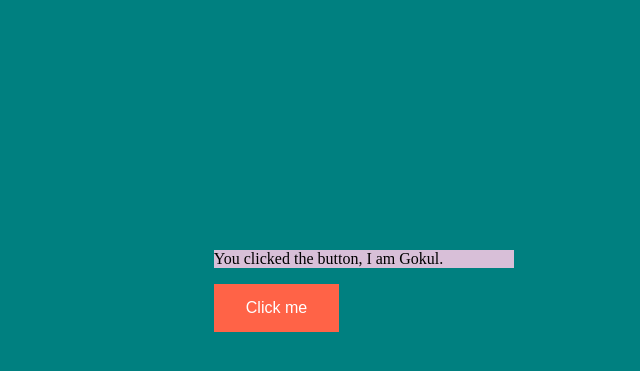
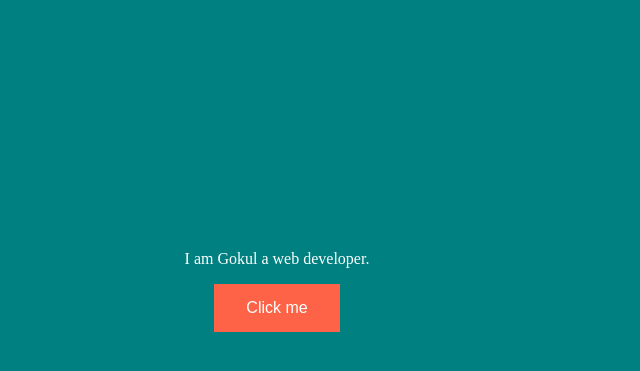
Before and after one commit to gokulsparrow/intern-project1, a plain HTML site: page index.html in a window 1280 px wide. Both pictures are taken after a click on the button "Click me". Shown: the part 91-462 px from the top of the page, without its empty margins (363-1003 px from the left). Drawn offline with Linux system fonts and the light colour scheme.

Commit message:
button position changed with css

```diff
--- a/source.js
+++ b/source.js
@@ -1,3 +1,3 @@
 const changeToText = () => {
-    document.getElementById("demo").innerHTML = "You clicked the button, I am Gokul.";
+    document.getElementById("demo").innerHTML = "I am Gokul a web developer.";
 };
--- a/stylesheet.css
+++ b/stylesheet.css
@@ -21,7 +21,9 @@ h1 {
 
 .buttonbox {
     margin-top: 20%;
-    margin-left: 45%;
+    margin-left: auto;
+    margin-right: auto;
+    text-align: center;
 }
 
 .button {
@@ -36,7 +38,8 @@ h1 {
 }
 
 .para {
-    background-color: thistle;
+    color: white;
     width: 300px;
-    justify-content: center;
+    margin-left: auto;
+    margin-right: auto;
 }
```
